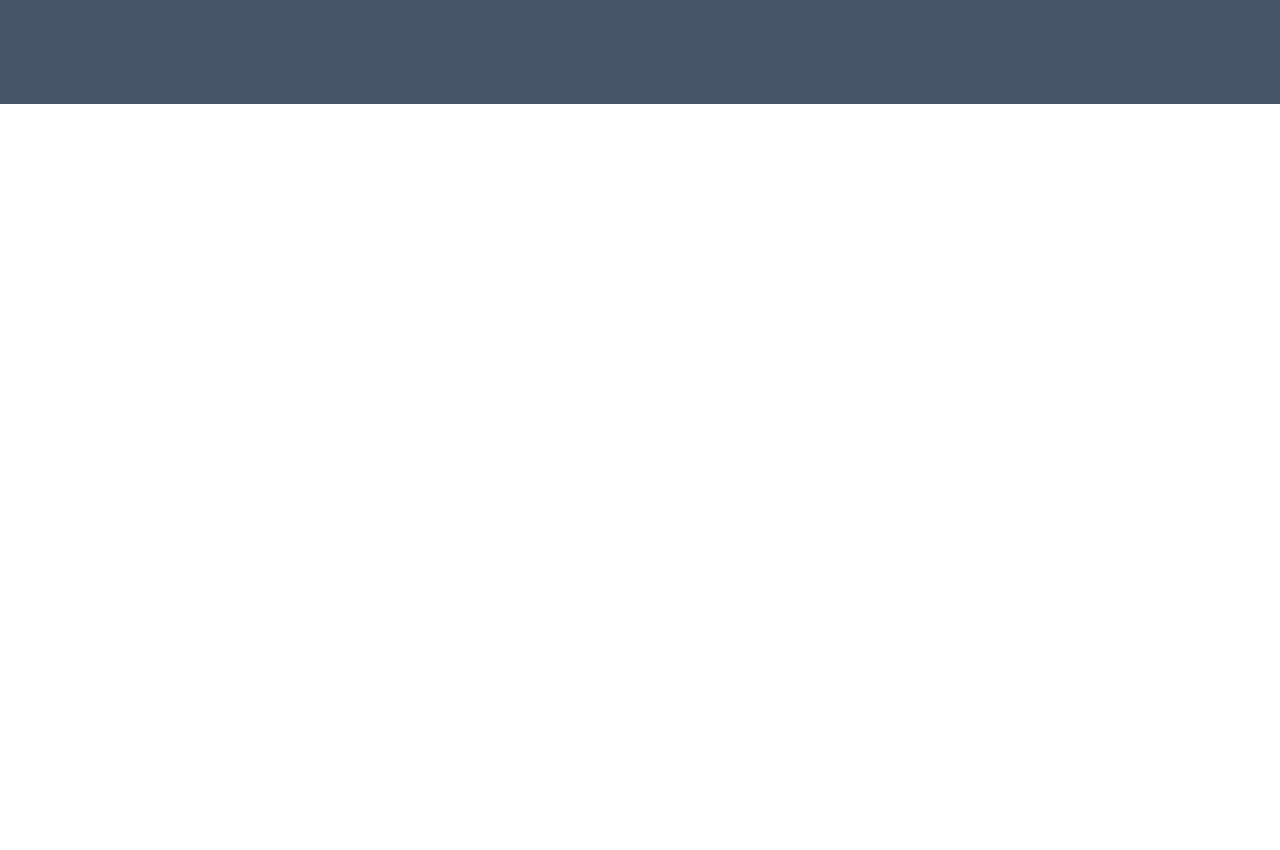
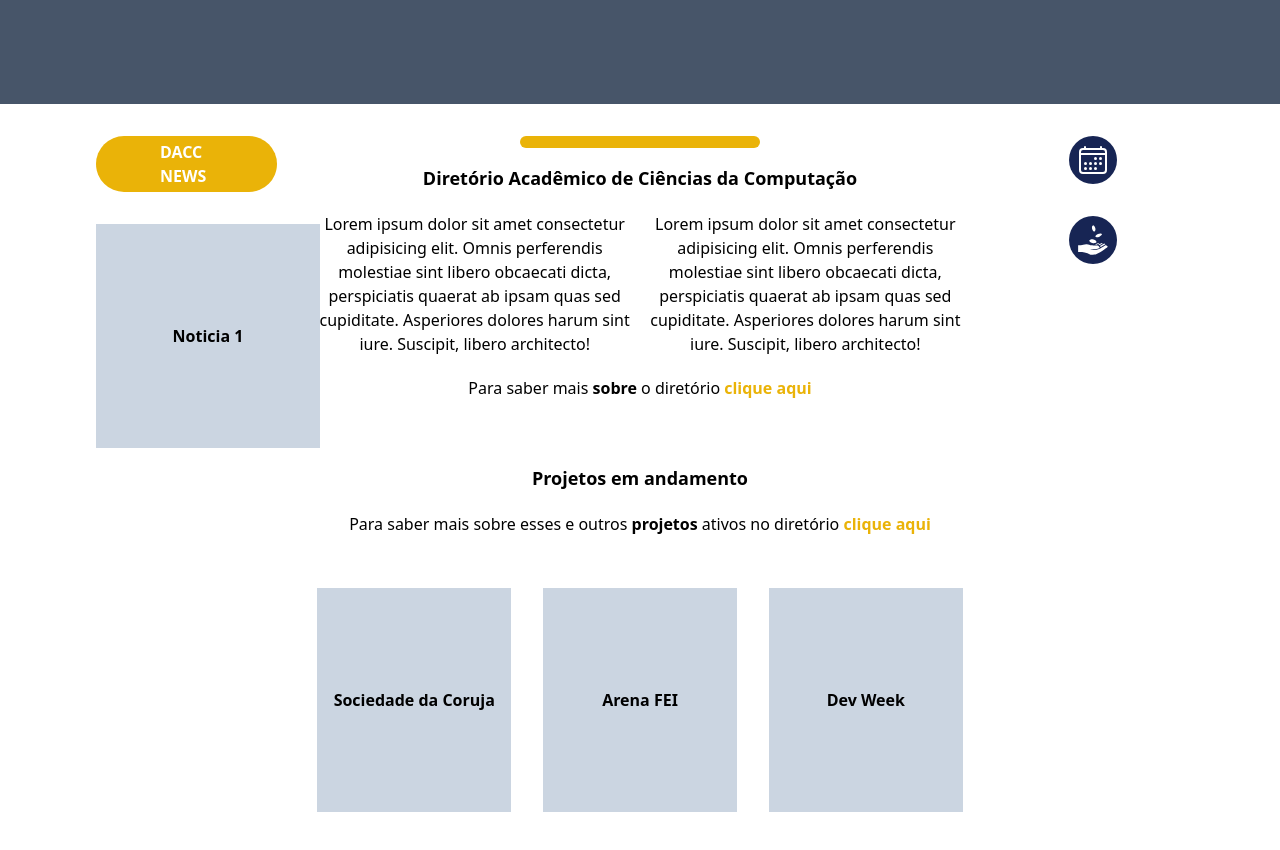
Before and after one commit to sergiomos/daccfront, a Next.js app: page / in a window 1280 px wide. Shown: the part 340-1190 px from the top of the page. Before the commit the page ends 800 px from the top, so only its background shows below. Built offline with nearby package versions, Linux system fonts and the light colour scheme.

Commit message:
add calendar and donation buttons

```diff
--- a/package.json
+++ b/package.json
@@ -11,7 +11,8 @@
   "dependencies": {
     "next": "14.2.15",
     "react": "^18",
-    "react-dom": "^18"
+    "react-dom": "^18",
+    "react-icons": "^5.3.0"
   },
   "devDependencies": {
     "@types/node": "^20",
--- a/src/app/page.tsx
+++ b/src/app/page.tsx
@@ -1,19 +1,56 @@
 import Banner from "@/components/banner";
 import Header from "../components/header";
+import { IoCalendarOutline } from "react-icons/io5";
+import { GiReceiveMoney } from "react-icons/gi";
+
 
 export default function Home() {
   return (
     <div>
       <Header />
       <Banner text="Informativos" />
-      <div className="grid grid-cols-6 my-8">
+      <div className="grid grid-cols-6 my-8 px-24">
         <div className="col-span-1">
+          <h3 className="bg-yellow-500 text-white m-auto font-bold uppercase rounded-full w-fit px-16 py-1">dacc news</h3>
+          <div className="bg-slate-300 m-auto size-56 my-8 font-bold flex cursor-pointer justify-center items-center">
+            Noticia 1</div>
         </div>
+        <div className="col-span-4 px-10">
+          <div className="bg-yellow-500 h-3 w-60 rounded-lg m-auto" />
 
-        <div className="col-span-4 px-10">
+          <div className="text-center my-4 flex flex-col gap-5">
+            <h4 className="font-bold text-lg">Diretório Acadêmico de Ciências da Computação</h4>
+            <div className="grid grid-cols-2 gap-4">
+              <p>Lorem ipsum dolor sit amet consectetur adipisicing elit. Omnis perferendis molestiae sint libero obcaecati dicta, perspiciatis quaerat ab ipsam quas sed cupiditate. Asperiores dolores harum sint iure. Suscipit, libero architecto!</p>
+              <p>Lorem ipsum dolor sit amet consectetur adipisicing elit. Omnis perferendis molestiae sint libero obcaecati dicta, perspiciatis quaerat ab ipsam quas sed cupiditate. Asperiores dolores harum sint iure. Suscipit, libero architecto!</p>
+            </div>
+            <span>Para saber mais <span className="font-bold">sobre</span> o diretório <span className="text-yellow-500 font-bold cursor-pointer">clique aqui</span> </span>
+          </div>
+
+          <div className="text-center my-16 flex flex-col gap-5">
+            <h4 className="font-bold text-lg">Projetos em andamento</h4>
+            <span>Para saber mais sobre esses e outros <span className="font-bold">projetos</span> ativos no diretório <span className="text-yellow-500 font-bold cursor-pointer">clique aqui</span> </span>
+
+            <div className="flex justify-center items-center gap-8">
+              <div className="bg-slate-300 size-56 my-8 font-bold cursor-pointer flex justify-center items-center">
+                Sociedade da Coruja</div>
+              <div className="bg-slate-300 size-56 my-8 font-bold cursor-pointer flex justify-center items-center">
+                Arena FEI</div>
+              <div className="bg-slate-300 size-56 my-8 font-bold cursor-pointer flex justify-center items-center">
+                Dev Week</div>
+            </div>
+          </div>
+
         </div>
+        <div className="col-span-1 flex flex-col items-center gap-8">
+          <div className="bg-blue-950 rounded-full size-12 flex justify-center items-center cursor-pointer text-white hover:bg-blue-900 duration-150 ">
+            <IoCalendarOutline size={32} />
+          </div>
 
-        <div className="col-span-1">
+          <div className="bg-blue-950 rounded-full size-12 flex justify-center items-center cursor-pointer text-white hover:bg-blue-900 duration-150 ">
+            <GiReceiveMoney size={32} />
+          </div>
+
         </div>
       </div>
     </div>
```
Also changed, not shown: 1 other file (tests, documents, lock files or other folders).
